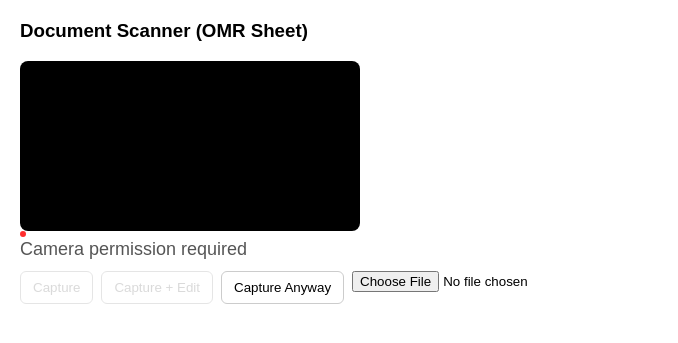
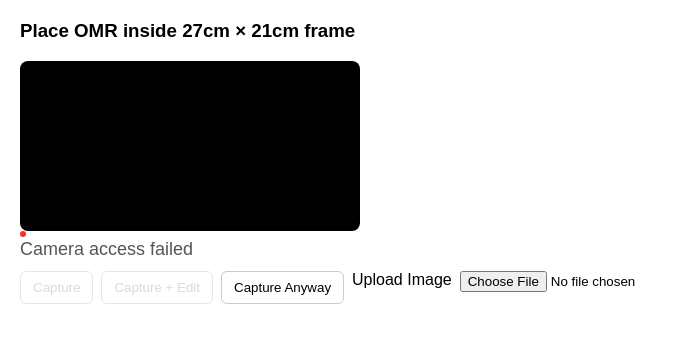
Before and after one commit to AaradhySrivastav1/OBJECT-DETECTION, a Flask app: page / in a window 1280 px wide. Shown: the top 343 px of the page, without its empty margins (0-678 px from the left). Run offline with Flask 3, Linux system fonts and the light colour scheme.

Commit message:
Update index.html

```diff
--- a/templates/index.html
+++ b/templates/index.html
@@ -1,8 +1,8 @@
 <!DOCTYPE html>
 <html lang="en">
 <head>
-<meta charset="UTF-8" />
-<meta name="viewport" content="width=device-width, initial-scale=1.0" />
+<meta charset="UTF-8">
+<meta name="viewport" content="width=device-width, initial-scale=1.0"/>
 <title>OMR Capture</title>
 
 <style>
@@ -36,7 +36,7 @@ body{
  border:3px solid var(--red);
  border-radius:8px;
  pointer-events:none;
-  transition:border-color 140ms ease;
+ transition:border-color .15s;
 }
 
 #box.detected{
@@ -67,7 +67,7 @@ button{
 
 #captureBtn:disabled,
 #captureEditBtn:disabled{
-  opacity:0.5;
+ opacity:.5;
  cursor:not-allowed;
 }
 
@@ -81,6 +81,11 @@ button{
  gap:12px;
  margin-top:14px;
  max-width:1000px;
+}
+
+.output-card{
+ font-size:14px;
+ color:#333;
 }
 
 .output-card img{
@@ -102,7 +107,7 @@ button{
 #editorModal{
  position:fixed;
  inset:0;
-  background:rgba(0,0,0,0.72);
+ background:rgba(0,0,0,.7);
  z-index:999;
  display:flex;
  align-items:center;
@@ -117,12 +122,16 @@ button{
  padding:10px;
 }
 
+#editorTitle{
+ font-size:16px;
+ margin-bottom:8px;
+}
+
 #editorCanvas{
  width:100%;
  display:block;
  border:1px solid #ddd;
  border-radius:6px;
-  touch-action:none;
  background:#111;
  cursor:crosshair;
 }
@@ -137,20 +146,24 @@ button{
 
 <body>
 
-<h3>Document Scanner (OMR Sheet)</h3>
+<h3>Place OMR inside 27cm × 21cm frame</h3>
 
 <div id="wrap">
 <video id="video" autoplay playsinline></video>
 <div id="box"></div>
 </div>
 
-<div id="status">Searching for document inside red box…</div>
+<div id="status">
+Searching for document inside red box…
+</div>
 
 <div id="controls">
 <button id="captureBtn" onclick="capture(false)" disabled>Capture</button>
 <button id="captureEditBtn" onclick="capture(true)" disabled>Capture + Edit</button>
 <button onclick="capture(false,true)">Capture Anyway</button>
-<input id="uploadInput" type="file" accept="image/*">
+
+<label for="uploadInput">Upload Image</label>
+<input id="uploadInput" type="file" accept="image/*"/>
 </div>
 
 <canvas id="canvas" style="display:none"></canvas>
@@ -158,31 +171,34 @@ button{
 <div id="outputSection" class="output-grid hidden">
 
 <div class="output-card">
-Detected Sheet
+1) Grayscale Image
 <img id="capturedResult">
 </div>
 
 <div class="output-card">
-Edge Detection
+2) Thresholding Image
 <img id="pipelineResult">
 </div>
 
 <div class="output-card">
-Grayscale
+3) Final Image Before Ratio Crop
 <img id="biggestRectResult">
 </div>
 
 <div class="output-card">
-Final Cropped
+4) Final Ratio Crop Output
 <img id="croppedResult">
 </div>
 
 </div>
 
 <div id="editorModal" class="hidden">
+
 <div id="editorCard">
 
-<div>Drag the 4 red dots then press Apply</div>
+<div id="editorTitle">
+Drag the 4 red dots to set corners, then tap Apply
+</div>
 
 <canvas id="editorCanvas"></canvas>
 
@@ -196,56 +212,153 @@ Final Cropped
 
 <script>
 
-const video=document.getElementById("video");
-const box=document.getElementById("box");
-const canvas=document.getElementById("canvas");
-const statusText=document.getElementById("status");
+const video=document.getElementById("video")
+const wrap=document.getElementById("wrap")
+const box=document.getElementById("box")
+const statusText=document.getElementById("status")
+
+const captureBtn=document.getElementById("captureBtn")
+const captureEditBtn=document.getElementById("captureEditBtn")
+
+const capturedResult=document.getElementById("capturedResult")
+const pipelineResult=document.getElementById("pipelineResult")
+const biggestRectResult=document.getElementById("biggestRectResult")
+const croppedResult=document.getElementById("croppedResult")
+
+const canvas=document.getElementById("canvas")
+const outputSection=document.getElementById("outputSection")
+const uploadInput=document.getElementById("uploadInput")
+
+const editorModal=document.getElementById("editorModal")
+const editorCanvas=document.getElementById("editorCanvas")
+const editorCtx=editorCanvas.getContext("2d")
+
+const OMR_RATIO=26.5/21.5
+const BOX_WIDTH_RATIO=.84
+
+let detectBusy=false
 
 async function startCamera(){
 
 try{
 
 const stream=await navigator.mediaDevices.getUserMedia({
-video:{facingMode:"environment"}
-});
+video:{facingMode:{ideal:"environment"}},
+audio:false
+})
 
-video.srcObject=stream;
+video.srcObject=stream
 
-}catch(e){
+}catch(err){
 
-statusText.innerText="Camera permission required";
+statusText.textContent="Camera access failed"
 
 }
 
 }
 
-function capture(){
+function updateBoundingBox(){
 
-const ctx=canvas.getContext("2d");
+const displayWidth=video.clientWidth
+const displayHeight=video.clientHeight
 
-canvas.width=video.videoWidth;
-canvas.height=video.videoHeight;
+if(!displayWidth||!displayHeight)return
 
-ctx.drawImage(video,0,0);
+wrap.style.height=`${displayHeight}px`
 
-const data=canvas.toDataURL("image/jpeg",0.9);
+const maxWidthByHeight=displayHeight/OMR_RATIO
+
+const boxWidth=Math.min(displayWidth*BOX_WIDTH_RATIO,maxWidthByHeight)
+const boxHeight=boxWidth*OMR_RATIO
+
+box.style.width=`${boxWidth}px`
+box.style.height=`${boxHeight}px`
+
+box.style.left=`${(displayWidth-boxWidth)/2}px`
+box.style.top=`${(displayHeight-boxHeight)/2}px`
+
+}
+
+video.addEventListener("loadedmetadata",()=>{
+updateBoundingBox()
+setInterval(updateDetectionState,200)
+})
+
+window.addEventListener("resize",updateBoundingBox)
+
+async function updateDetectionState(){
+
+if(detectBusy||!video.videoWidth)return
+
+detectBusy=true
+
+try{
+
+const ctx=canvas.getContext("2d")
+
+canvas.width=640
+canvas.height=video.videoHeight*(640/video.videoWidth)
+
+ctx.drawImage(video,0,0,canvas.width,canvas.height)
+
+const data=canvas.toDataURL("image/jpeg",.7)
+
+const res=await fetch("/detect",{
+method:"POST",
+headers:{"Content-Type":"application/json"},
+body:JSON.stringify({img:data})
+})
+
+const body=await res.json()
+
+box.classList.toggle("detected",body.detected)
+
+captureBtn.disabled=!body.can_capture
+captureEditBtn.disabled=!body.can_capture
+
+}catch(e){}
+
+detectBusy=false
+
+}
+
+function capture(openEditor=false,force=false){
+
+if(!force && captureBtn.disabled)return
+
+const ctx=canvas.getContext("2d")
+
+canvas.width=1280
+canvas.height=video.videoHeight*(1280/video.videoWidth)
+
+ctx.drawImage(video,0,0,canvas.width,canvas.height)
+
+const data=canvas.toDataURL("image/jpeg",.9)
+
+processAuto(data)
+
+}
+
+function processAuto(data){
 
 fetch("/process",{
 method:"POST",
-headers:{ "Content-Type":"application/json" },
+headers:{"Content-Type":"application/json"},
 body:JSON.stringify({img:data})
 })
 .then(r=>r.json())
-.then(d=>{
+.then(renderOutputs)
 
-document.getElementById("capturedResult").src=d.captured_image
-document.getElementById("pipelineResult").src=d.pipeline_image
-document.getElementById("biggestRectResult").src=d.biggest_rect_image
-document.getElementById("croppedResult").src=d.cropped_image
+}
 
-document.getElementById("outputSection").classList.remove("hidden")
+function renderOutputs(payload){
 
-})
+capturedResult.src=payload.captured_image||""
+pipelineResult.src=payload.pipeline_image||""
+biggestRectResult.src=payload.biggest_rect_image||""
+croppedResult.src=payload.cropped_image||""
+
+outputSection.classList.remove("hidden")
 
 }
 
```
Lines whose indentation alone changed are shown as unchanged.
